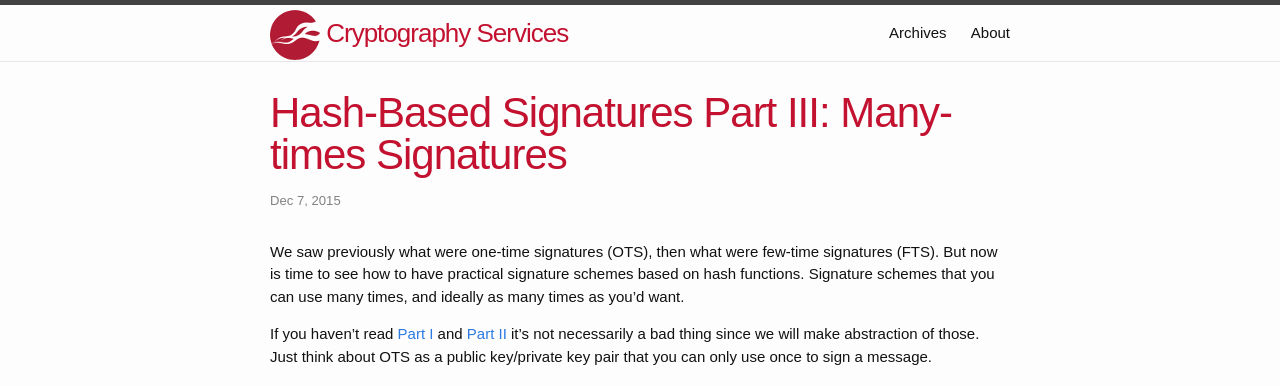
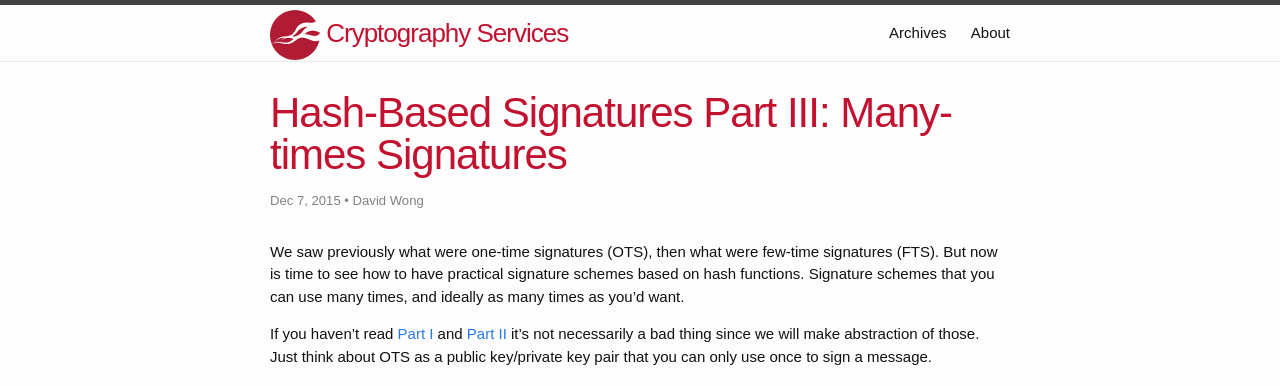
Before and after one commit to CryptoServices/cryptoservices.github.io, a Jekyll site: the page built from _posts/2015-12-07-many-times-signatures.markdown, in a window 1280 px wide and 900 px high. Shown: the top 386 px of the window. Built offline with Jekyll 4.4.1, drawn with Linux system fonts in a browser that asks for light colours.

Commit message:
added David Wong as author of some blogposts

```diff
--- a/_posts/2015-09-10-factoring-rsa-keys-with-tls-perfect-forward-secrecy.markdown
+++ b/_posts/2015-09-10-factoring-rsa-keys-with-tls-perfect-forward-secrecy.markdown
@@ -3,6 +3,7 @@ layout: post
 title:  "Factoring RSA Keys With TLS Perfect Forward Secrecy"
 date:   2015-09-10 14:30:07
 categories: cryptography
+author: "David Wong"
 excerpt: Florian Weimer from the Red Hat Product Security team has just released a technical report entitled "Factoring RSA Keys With TLS Perfect Forward Secrecy
 ---
 
--- a/_posts/2015-12-04-one-time-signatures.markdown
+++ b/_posts/2015-12-04-one-time-signatures.markdown
@@ -3,6 +3,7 @@ layout: post
 title: "Hash-Based Signatures Part I: One-Time Signatures (OTS)"
 date: 2015-12-04 16:13:37
 categories: quantum
+author: "David Wong"
 excerpt: PQCrypto recently announced their initial recommendations for post-quantum cryptographic algorithms. For signatures two algorithms were listed, both hash-based signatures schemes, XMSS and SPHINCS. Such schemes are built on top of what we call one-time signatures schemes (OTS). Here's an explanation of what they are.
 ---
 
--- a/_posts/2015-12-07-few-times-signatures.markdown
+++ b/_posts/2015-12-07-few-times-signatures.markdown
@@ -3,6 +3,7 @@ layout: post
 title: "Hash-Based Signatures Part II: Few-Times Signatures"
 date: 2015-12-07 16:13:37
 categories: quantum
+author: "David Wong"
 excerpt: This is part 2 of our series on hash-based signatures. After seeing how one-time signatures can be made out of hash functions, we will see how we can build schemes that allow us to sign a few times without security issues.
 ---
 
--- a/_posts/2015-12-07-many-times-signatures.markdown
+++ b/_posts/2015-12-07-many-times-signatures.markdown
@@ -3,6 +3,7 @@ layout: post
 title: "Hash-Based Signatures Part III: Many-times Signatures"
 date: 2015-12-07 17:13:37
 categories: quantum
+author: "David Wong"
 excerpt: This is part 3 of our series on hash-based signatures. We will see the first practical hash-based signature scheme invented by Merkle and built on top of one-time signature schemes.
 ---
 
--- a/_posts/2015-12-08-XMSS-and-SPHINCS.markdown
+++ b/_posts/2015-12-08-XMSS-and-SPHINCS.markdown
@@ -3,6 +3,7 @@ layout: post
 title: "Hash-Based Signatures Part IV: XMSS and SPHINCS"
 date: 2015-12-08 16:13:37
 categories: quantum
+author: "David Wong"
 excerpt: This is the last blogpost on this series on hash-based signatures. We will finally see how the state-of-the-art hash-based signatures schemes XMSS and SPHINCS works on the surface.
 ---
 
--- a/_posts/2016-04-27-noise-protocol.markdown
+++ b/_posts/2016-04-27-noise-protocol.markdown
@@ -3,6 +3,7 @@ layout: post
 title:  "The Noise Protocol Framework"
 date:   2016-04-27 18:53:07
 categories: cryptography protocols
+author: "David Wong"
 excerpt:
 ---
 
```
